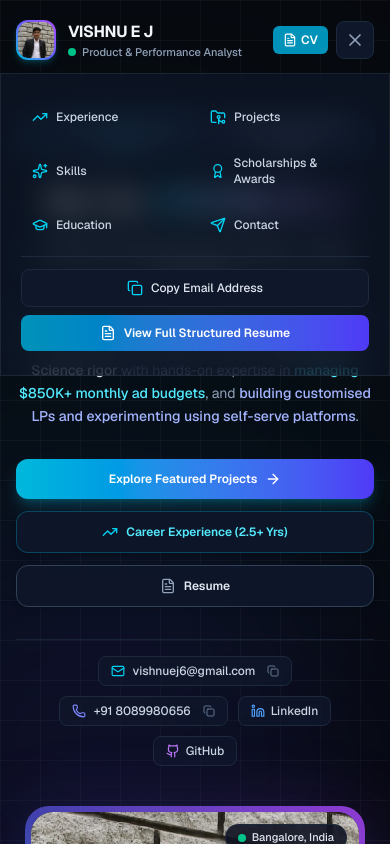
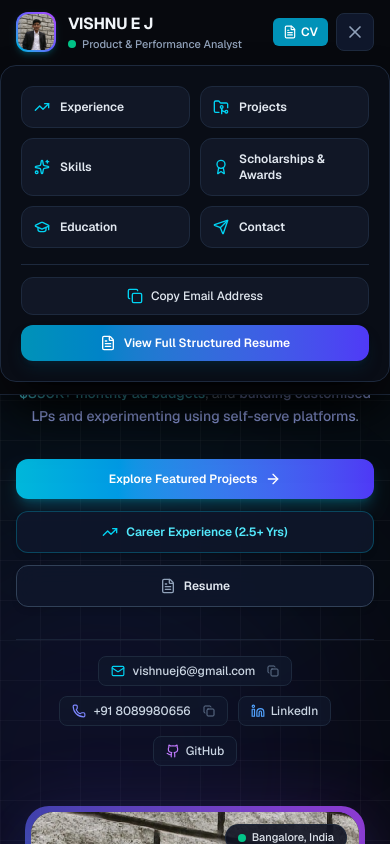
Before and after one commit to vishnu-ej/portfolio, a Next.js app: page / in a window 390 px wide. Both pictures are taken after a click on the button 355 px from the left and 40 px from the top of the page. Shown: the top 844 px of the page. Built offline with nearby package versions, Linux system fonts and the light colour scheme.

Commit message:
Fix mobile nav background to be solid and opaque

```diff
--- a/src/components/Navbar.tsx
+++ b/src/components/Navbar.tsx
@@ -56,8 +56,8 @@ export default function Navbar({ onOpenResume }: NavbarProps) {
   return (
     <header
       className={`fixed top-0 left-0 right-0 z-50 transition-all duration-300 ${
-        isScrolled
-          ? 'py-3 glass-panel border-b border-slate-800/80 bg-slate-950/80 shadow-lg shadow-black/40'
+        isScrolled || mobileMenuOpen
+          ? 'py-3 border-b border-slate-800 bg-[#07090e] shadow-2xl shadow-black/80'
           : 'py-5 bg-transparent'
       }`}
     >
@@ -150,8 +150,8 @@ export default function Navbar({ onOpenResume }: NavbarProps) {
 
       {/* Mobile Drawer Menu */}
       {mobileMenuOpen && (
-        <div className="lg:hidden glass-panel border-b border-slate-800 bg-slate-950/95 px-5 py-6 mt-3 space-y-3 animate-in fade-in slide-in-from-top-4 duration-200">
-          <div className="grid grid-cols-2 gap-2">
+        <div className="lg:hidden border border-slate-800 bg-[#090d16] rounded-2xl p-5 mt-3 space-y-4 shadow-2xl shadow-black/90 animate-in fade-in slide-in-from-top-4 duration-200">
+          <div className="grid grid-cols-2 gap-2.5">
             {navLinks.map((link) => {
               const Icon = link.icon;
               return (
@@ -159,22 +159,22 @@ export default function Navbar({ onOpenResume }: NavbarProps) {
                   key={link.name}
                   href={link.href}
                   onClick={() => setMobileMenuOpen(false)}
-                  className="flex items-center gap-2 p-2.5 rounded-lg text-xs font-medium text-slate-300 hover:text-cyan-400 hover:bg-slate-900/80 border border-transparent hover:border-slate-800 transition-all"
+                  className="flex items-center gap-2.5 p-3 rounded-xl text-xs font-semibold text-slate-200 hover:text-cyan-300 bg-[#111726] border border-slate-800 hover:border-cyan-500/50 hover:bg-[#162035] transition-all"
                 >
-                  <Icon className="w-4 h-4 text-cyan-400" />
+                  <Icon className="w-4 h-4 text-cyan-400 shrink-0" />
                   <span>{link.name}</span>
                 </a>
               );
             })}
           </div>
 
-          <div className="pt-3 border-t border-slate-800 flex flex-col gap-2">
+          <div className="pt-3 border-t border-slate-800 flex flex-col gap-2.5">
             <button
               onClick={() => {
                 copyEmail();
                 setMobileMenuOpen(false);
               }}
-              className="w-full py-2.5 px-4 text-xs font-medium text-slate-200 bg-slate-900 border border-slate-800 rounded-lg flex items-center justify-center gap-2"
+              className="w-full py-2.5 px-4 text-xs font-medium text-slate-200 bg-[#111726] border border-slate-800 rounded-xl flex items-center justify-center gap-2 hover:border-slate-700"
             >
               <Copy className="w-4 h-4 text-cyan-400" />
               <span>{copiedEmail ? 'Email Copied!' : 'Copy Email Address'}</span>
@@ -184,7 +184,7 @@ export default function Navbar({ onOpenResume }: NavbarProps) {
                 onOpenResume();
                 setMobileMenuOpen(false);
               }}
-              className="w-full py-2.5 px-4 text-xs font-semibold text-white bg-gradient-to-r from-cyan-600 to-indigo-600 rounded-lg flex items-center justify-center gap-2"
+              className="w-full py-2.5 px-4 text-xs font-semibold text-white bg-gradient-to-r from-cyan-600 to-indigo-600 rounded-xl flex items-center justify-center gap-2 shadow-lg shadow-cyan-950/40"
             >
               <FileText className="w-4 h-4" />
               <span>View Full Structured Resume</span>
```
